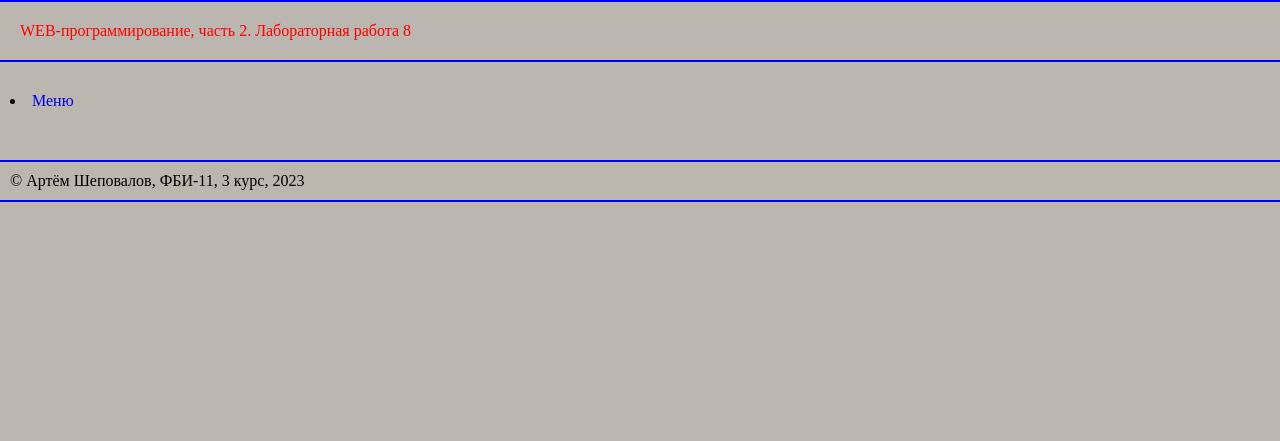
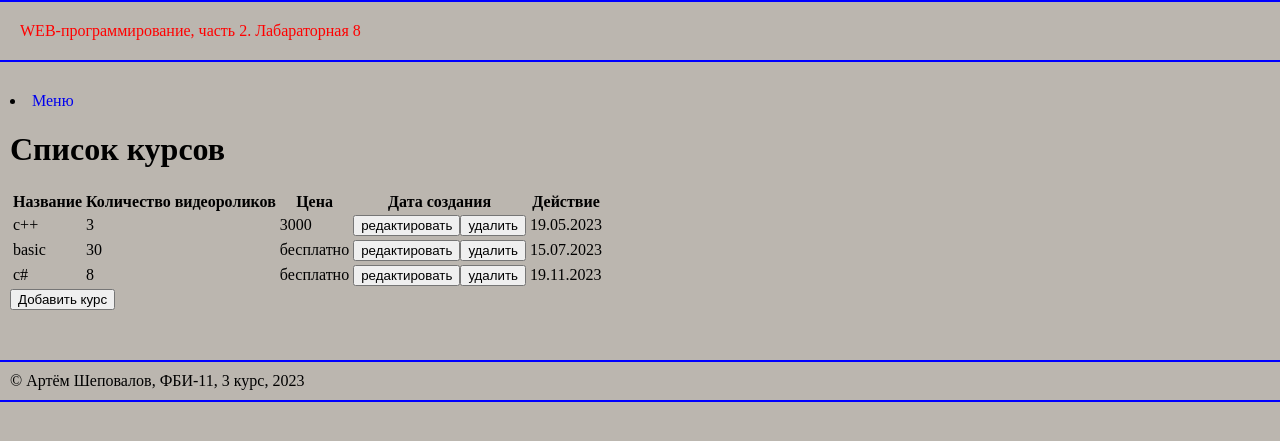
Before and after one commit to Shepovalovv/webprogramming-labs-2, a Flask app: page /lab8/ in a window 1280 px wide. Shown: the top 441 px of the page. Run offline with Flask 3, Linux system fonts and the light colour scheme; some libraries are stand-ins or nearby versions.

Commit message:
Вывод таблицы

```diff
--- /dev/null
+++ b/static/lab8/main.js
@@ -0,0 +1,48 @@
+function fillCourseList() {
+    fetch('/lab8/api/courses/')
+    .then(function (data) {
+        return data.json();
+    })
+    .then(function (courses) {
+        let tbody = document.getElementById('course-list');
+        tbody.innerHTML = '';
+        for(let i = 0; i <courses.length; i++) {
+            tr = document.createElement('tr');
+            let tdName = document.createElement('td');
+            tdName.innerText = courses[i].name;
+
+            let tdVideos = document.createElement('td');
+            tdVideos.innerText = courses[i].videos;
+
+            let tdPrice = document.createElement('td');
+            tdPrice.innerText = courses[i].price || 'бесплатно';
+
+            let tdDate = document.createElement('td');
+            tdDate.innerText = courses[i].date;
+
+            let editButton = document.createElement('button')
+            editButton.innerText = 'редактировать';
+            editButton.onclick = function() {
+                editCourse(i, courses[i]);
+            }
+
+            let delButton = document.createElement('button')
+            delButton.innerText = 'удалить';
+            delButton.onclick = function() {
+                deleteCourse(i);
+            };
+
+            let tdActions = document.createElement('td');
+            tdActions.append(editButton);
+            tdActions.append(delButton);
+
+            tr.append(tdName);
+            tr.append(tdVideos);
+            tr.append(tdPrice);
+            tr.append(tdActions);
+            tr.append(tdDate)
+
+            tbody.append(tr);
+        }
+    })
+}
--- a/templates/lab8/index.html
+++ b/templates/lab8/index.html
@@ -1,9 +1,46 @@
 {% extends "base.html" %}
 
-{% block lab %}Лабораторная работа 8{% endblock %}
+{% block lab %} Лабараторная 8 {% endblock %}
 
 {% block script %}
+<script src="{{ url_for('static', filename='lab8/main.js') }}"></script>
+<style>
+.modal {
+    display: none;
+    z-index: 100;
+    box-shadow: 3px 3px 5px black;
+    width: 400px;
+    left: 50%;
+    margin-left: -200px;
+    position: absolute;
+    padding: 20px;
+}
+</style>
 {% endblock %}
 
 {% block main %}
+    <h1>Список курсов</h1>
+
+    <table>
+        <thead>
+            <tr>
+                <th>Название</th>
+                <th>Количество видеороликов</th>
+                <th>Цена</th>
+                <th>Дата создания</th>
+                <th>Действие</th>
+            </tr>
+        </thead>
+        <tbody id="course-list"></tbody>
+    </table>
+
+    <script>
+        fillCourseList();
+    </script>
+
+    <div>
+        <button onclick="addCourse()">Добавить курс</button>
+    </div>
+
+
 {% endblock %}
```
